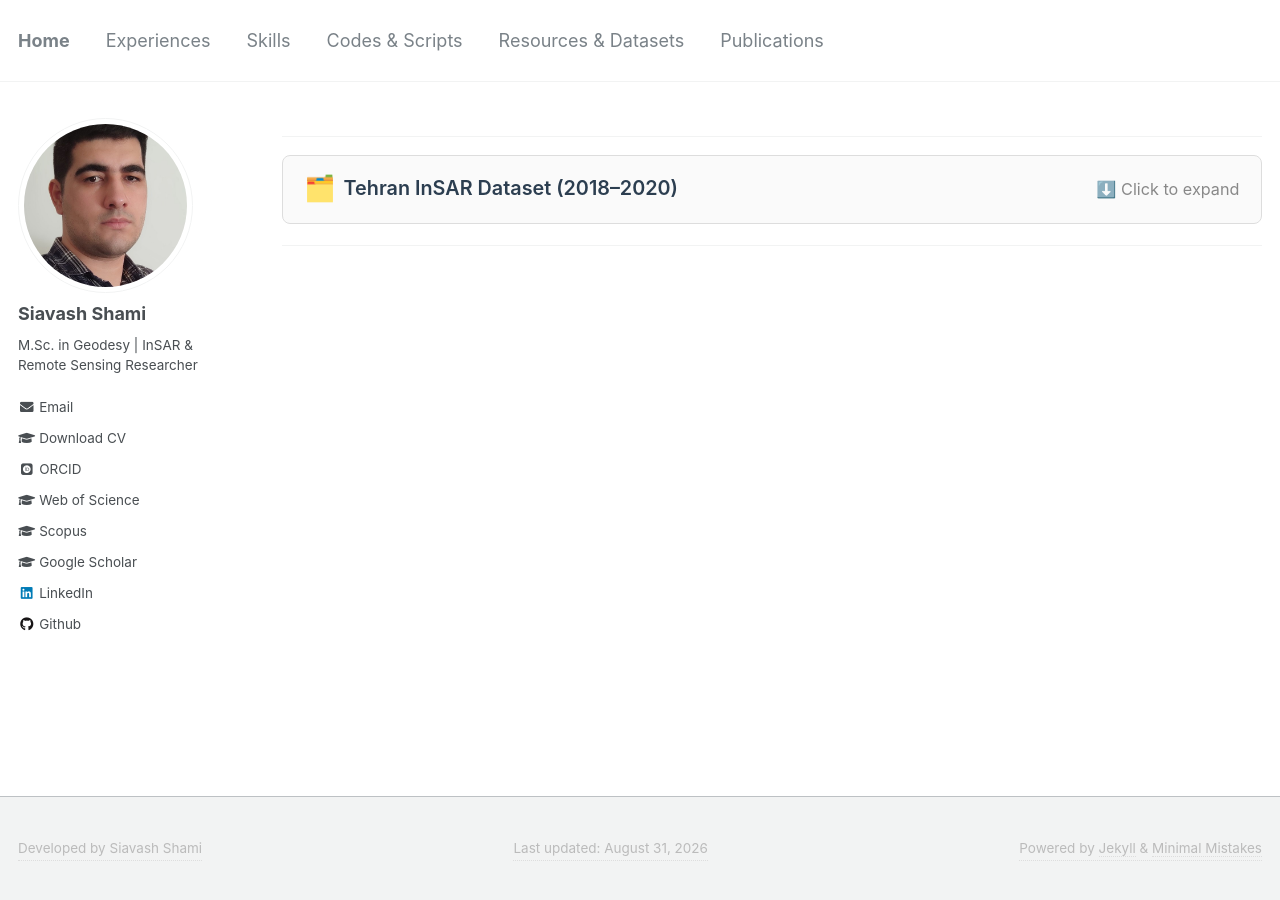
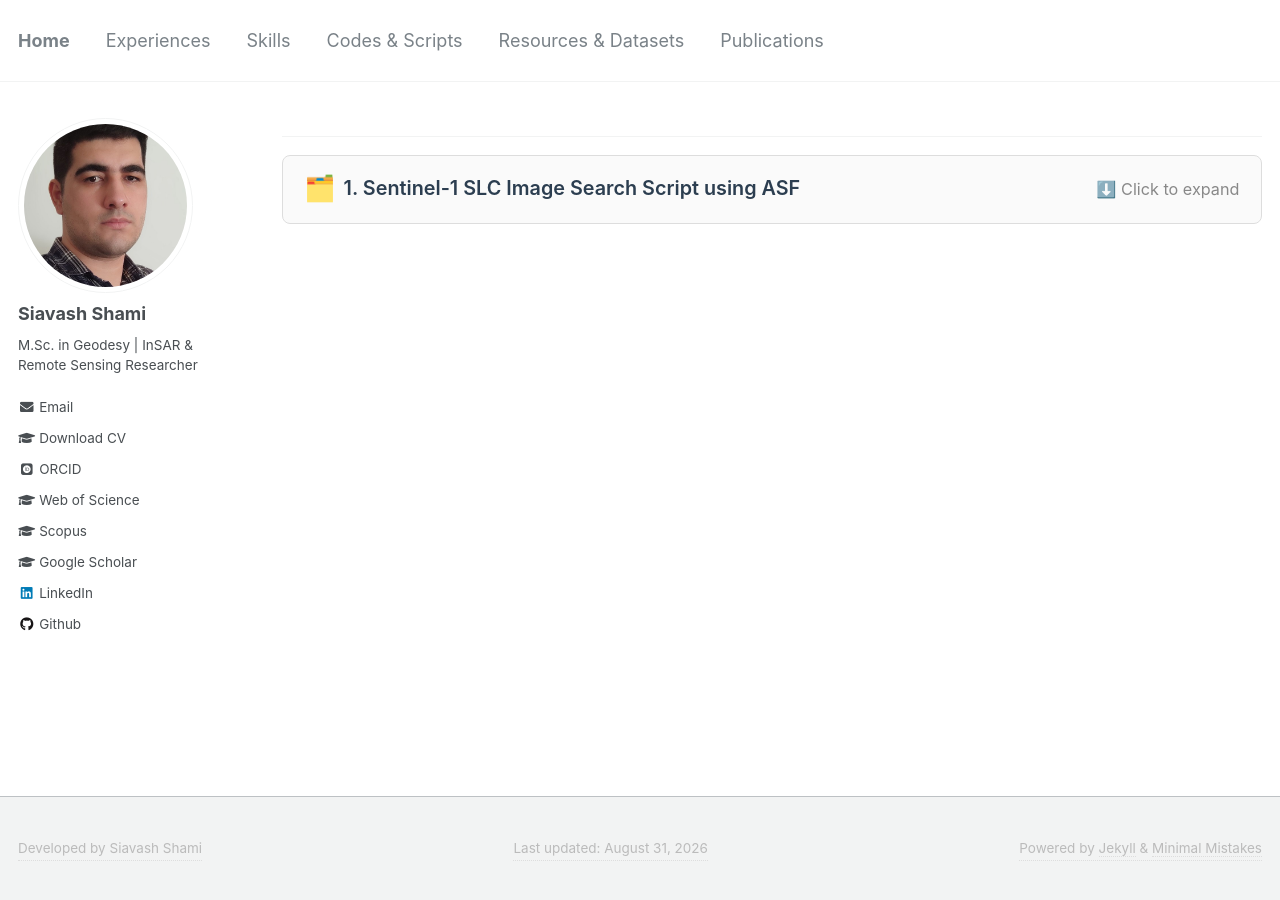
Before and after one commit to siavashshami/siavashshami.github.io, a Jekyll site: the page built from _pages/codes_scripts.md, in a window 1280 px wide. Built offline with Jekyll 4.4.1, drawn with Linux system fonts in a browser that asks for light colours; some web fonts are replaced; part of the change alters nothing that is shown.

Commit message:
Update codes_scripts.md

```diff
--- a/_pages/codes_scripts.md
+++ b/_pages/codes_scripts.md
@@ -10,7 +10,7 @@ author_profile: true
 <details style="border: 1px solid #ddd; border-radius: 8px; padding: 0.8rem 1.2rem; margin-bottom: 1.2rem; background: #fafafa; transition: all 0.2s;">
   <summary style="font-size: 1.1rem; font-weight: 600; color: #2c3e50; cursor: pointer; list-style: none; display: flex; align-items: center; gap: 8px;">
     <span style="font-size: 1.4rem;">🗂️</span>
-    Tehran InSAR Dataset (2018–2020)
+    1. Sentinel-1 SLC Image Search Script using ASF
     <span style="margin-left: auto; font-size: 0.9rem; color: #888; font-weight: 400;">
       ⬇️ Click to expand
     </span>
@@ -20,27 +20,24 @@ author_profile: true
 
     <p style="font-size: 1rem; line-height: 1.7; color: #444;">
       <strong>📌 Description:</strong><br>
-      This dataset contains 60 Sentinel-1 images acquired over the Tehran region between 2018 and 2020. It is suitable for InSAR time-series analysis and displacement monitoring.
+     This script searches for Sentinel-1 Single Look Complex (SLC) images from the Alaska Satellite Facility (ASF) based on user-defined criteria such as date range, region, polarization, orbit direction, and minimum coverage percentage. It groups the results, filters groups with a minimum number of images, generates temporal distribution plots, and saves results to text files.
+
+The script uses the asf_search library to query the ASF API and performs geometric calculations for coverage using shapely and geopandas. It includes retry mechanisms for network errors and user-friendly error messages.
     </p>
 
     <div style="display: flex; flex-wrap: wrap; gap: 1.5rem; margin: 1rem 0; font-size: 0.95rem; background: #f0f4f8; padding: 0.8rem 1.2rem; border-radius: 6px;">
-      <span><strong>📁 Format:</strong> GeoTIFF</span>
-      <span><strong>💾 Size:</strong> 2.3 GB (compressed)</span>
-      <span><strong>📅 Coverage:</strong> 2018–2020</span>
+      <span><strong>📁 Format:</strong> Python</span>
+      <span><strong>💾 Size:</strong> 9.32 KB (compressed)</span>
     </div>
 
     <p style="margin: 0.8rem 0 0.4rem;">
       <strong>📥 Download Link:</strong><br>
-      <a href="https://drive.google.com/drive/folders/..." target="_blank" style="color: #3498db; text-decoration: none; border-bottom: 1px dotted #3498db;">
-        🔗 Download from Google Drive
+      <a href="https://zenodo.org/records/22635189?preview=1&token=eyJhbGciOiJIUzUxMiJ9.eyJpZCI6IjNhMDY1MjZjLTUwYWItNGFiMS1hNWNhLTM0YmRmZjliOTM1NiIsImRhdGEiOnt9LCJyYW5kb20iOiI3MDE1ZGNjYjM5ZDIxMzFmYTk1ZGFhZTlkZjliMjc2NiJ9.DUCQ8zVngpjopRKh3wt4z8EykCl1vG1hRwx5BPitroxUH8MEWwihAopjCQcYkE1gv12rfUMf9nYm3IQ0XDih4Q" target="_blank" style="color: #3498db; text-decoration: none; border-bottom: 1px dotted #3498db;">
+        🔗 Download from Zenodo
       </a>
     </p>
 
     <div style="margin-top: 1.2rem; padding: 0.8rem 1rem; background: #f9f9f9; border-left: 4px solid #3498db; border-radius: 4px; font-size: 0.92rem; color: #555;">
-      <strong>📜 Citation:</strong><br>
-      Shami, S. et al. (2024). "Tehran InSAR Time-Series Analysis." <em>Remote Sensing Journal</em>.
-    </div>
-
   </div>
 </details>
 ---
```
